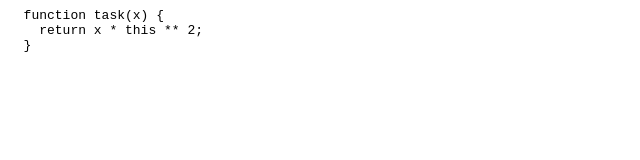
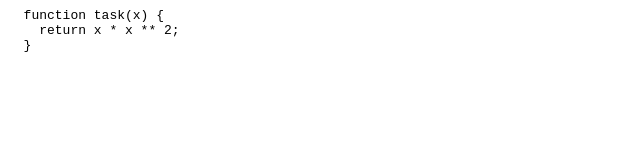
Before and after one commit to AnnaSavasteeva/nodeJsStudy, a plain HTML site: page public_html/sample/index.html in a window 1280 px wide. Shown: the full height of the page, 0-640 px from the left. Drawn offline with Linux system fonts and the light colour scheme.

Commit message:
Update index.html

```diff
--- a/public_html/sample/index.html
+++ b/public_html/sample/index.html
@@ -1,5 +1,5 @@
 <pre>
   function task(x) {
-    return x * this ** 2;
+    return x * x ** 2;
   }
 </pre>
```
